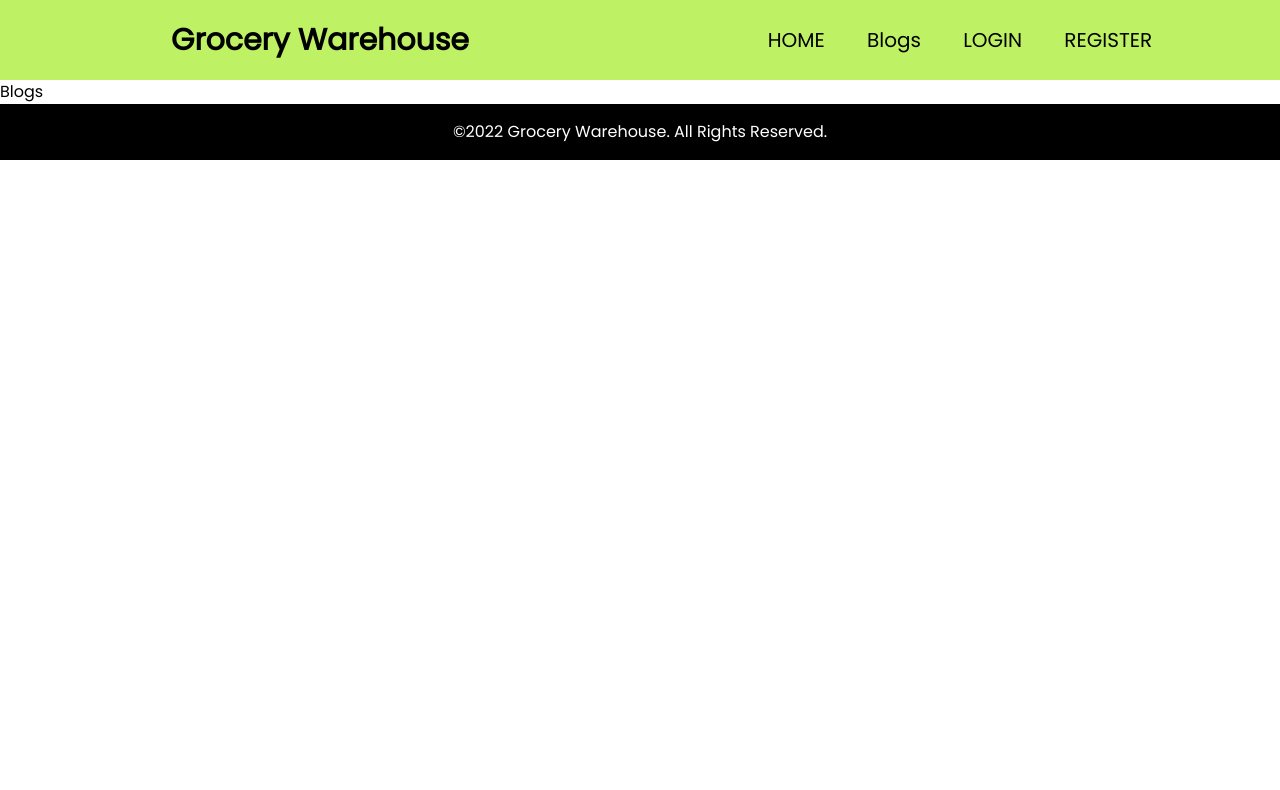
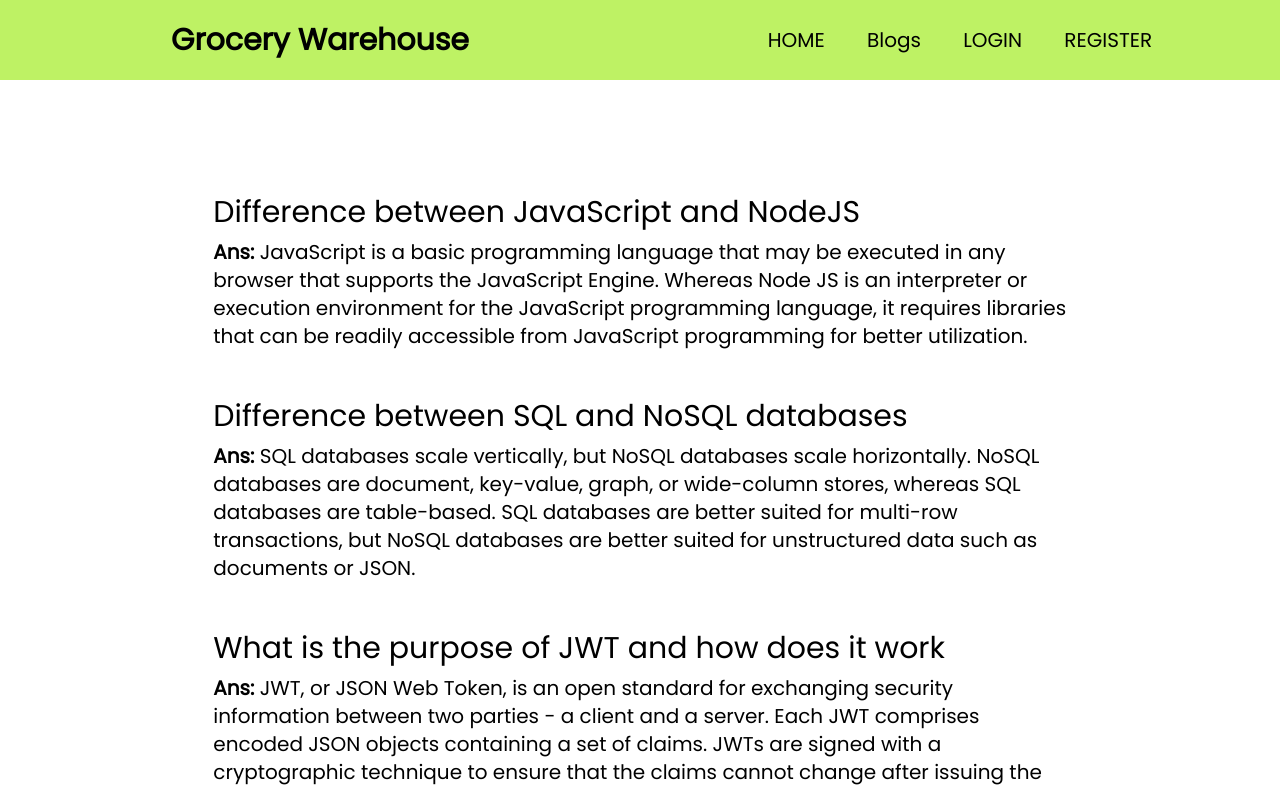
Before and after one commit to dev-weirdo/warehouse-management-client, a React (Create React App) app: page /blogs in a window 1280 px wide. Shown: the top 790 px of the page. Built offline with nearby package versions, Linux system fonts and the light colour scheme; no server answers.

Commit message:
JWT handled

```diff
--- a/package.json
+++ b/package.json
@@ -7,6 +7,7 @@
     "@testing-library/jest-dom": "^5.16.4",
     "@testing-library/react": "^13.1.1",
     "@testing-library/user-event": "^13.5.0",
+    "axios": "^0.27.2",
     "firebase": "^9.6.11",
     "react": "^18.1.0",
     "react-dom": "^18.1.0",
--- a/src/components/Blogs/Blogs.js
+++ b/src/components/Blogs/Blogs.js
@@ -2,8 +2,19 @@ import React from 'react';
 
 const Blogs = () => {
     return (
-        <div>
-            <p>Blogs</p>
+        <div className='w-4/6 h-screen flex flex-col mx-auto justify-center my-5'>
+            <div className='my-5'>
+                <p className='text-3xl my-2'>Difference between JavaScript and NodeJS</p>
+                <p className='text-xl'><span className='font-bold'>Ans: </span>JavaScript is a basic programming language that may be executed in any browser that supports the JavaScript Engine. Whereas Node JS is an interpreter or execution environment for the JavaScript programming language, it requires libraries that can be readily accessible from JavaScript programming for better utilization.</p>
+            </div>
+            <div className='my-5'>
+                <p className='text-3xl my-2'>Difference between SQL and NoSQL databases</p>
+                <p className='text-xl'><span className='font-bold'>Ans: </span>SQL databases scale vertically, but NoSQL databases scale horizontally. NoSQL databases are document, key-value, graph, or wide-column stores, whereas SQL databases are table-based. SQL databases are better suited for multi-row transactions, but NoSQL databases are better suited for unstructured data such as documents or JSON.</p>
+            </div>
+            <div className='my-5'>
+                <p className='text-3xl my-2'>What is the purpose of JWT and how does it work</p>
+                <p className='text-xl'><span className='font-bold'>Ans: </span>JWT, or JSON Web Token, is an open standard for exchanging security information between two parties - a client and a server. Each JWT comprises encoded JSON objects containing a set of claims. JWTs are signed with a cryptographic technique to ensure that the claims cannot change after issuing the token.</p>
+            </div>
         </div>
     );
 };
--- a/src/components/Login/Login.js
+++ b/src/components/Login/Login.js
@@ -1,4 +1,5 @@
 import { async } from '@firebase/util';
+import axios from 'axios';
 import React, { useState } from 'react';
 import { useSendPasswordResetEmail, useSignInWithEmailAndPassword } from 'react-firebase-hooks/auth';
 import { Link, useLocation, useNavigate } from 'react-router-dom';
@@ -21,14 +22,17 @@ const Login = () => {
     const from = location?.state?.from?.pathname || '/';
 
     if (user) {
-        navigate(from, { replace: true })
+        // navigate(from, { replace: true })
     }
 
-    const handleSignIn = e => {
+    const handleSignIn = async e => {
         e.preventDefault();
         const email = e.target.email.value;
         const password = e.target.password.value;
-        signInWithEmailAndPassword(email, password);
+        await signInWithEmailAndPassword(email, password);
+        const { data } = await axios.post('http://localhost:5000/login', { email });
+        localStorage.setItem('accessToken', data.accessToken);
+        navigate(from, { replace: true });
     }
 
 
--- a/src/components/MyItem/MyItem.js
+++ b/src/components/MyItem/MyItem.js
@@ -10,7 +10,11 @@ const MyItem = () => {
     useEffect(() => {
         const email = user.email;
         const url = `http://localhost:5000/myitems?email=${email}`;
-        fetch(url)
+        fetch(url, {
+            headers: {
+                authorization: `Bearer ${localStorage.getItem('accessToken')}`
+            }
+        })
             .then(res => res.json())
             .then(data => setItems(data))
     }, [items, user])
--- a/src/firebase.init.js
+++ b/src/firebase.init.js
@@ -2,12 +2,12 @@ import { initializeApp } from "firebase/app";
 import { getAuth } from 'firebase/auth'
 
 const firebaseConfig = {
-    apiKey: "AIzaSyDvvXajOnNfjOQp9wgeh7xq-1PCgaehTYs",
-    authDomain: "warehouse-management-c6755.firebaseapp.com",
-    projectId: "warehouse-management-c6755",
-    storageBucket: "warehouse-management-c6755.appspot.com",
-    messagingSenderId: "869212706370",
-    appId: "1:869212706370:web:e102e4853f1387e2b87fdb"
+    apiKey: process.env.REACT_APP_API_KEY,
+    authDomain: process.env.REACT_APP_AUTH_DOMAIN,
+    projectId: process.env.REACT_APP_PROJECT_ID,
+    storageBucket: process.env.REACT_APP_STORAGE_BUCKET,
+    messagingSenderId: process.env.REACT_APP_MESSAGING_SENDER_ID,
+    appId: process.env.REACT_APP_APP_ID,
 };
 
 const app = initializeApp(firebaseConfig);
```
Also changed, not shown: 1 other file (tests, documents, lock files or other folders).
